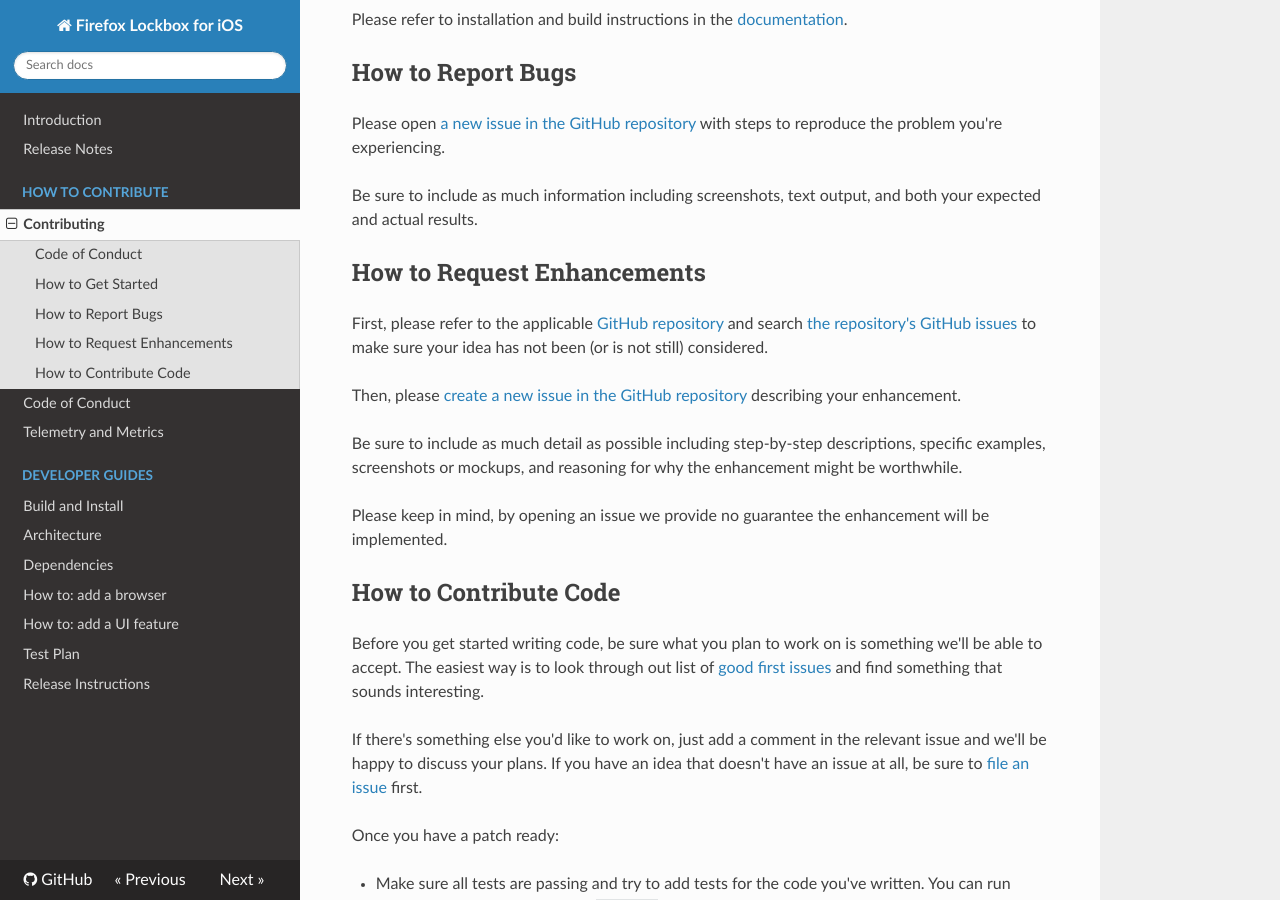
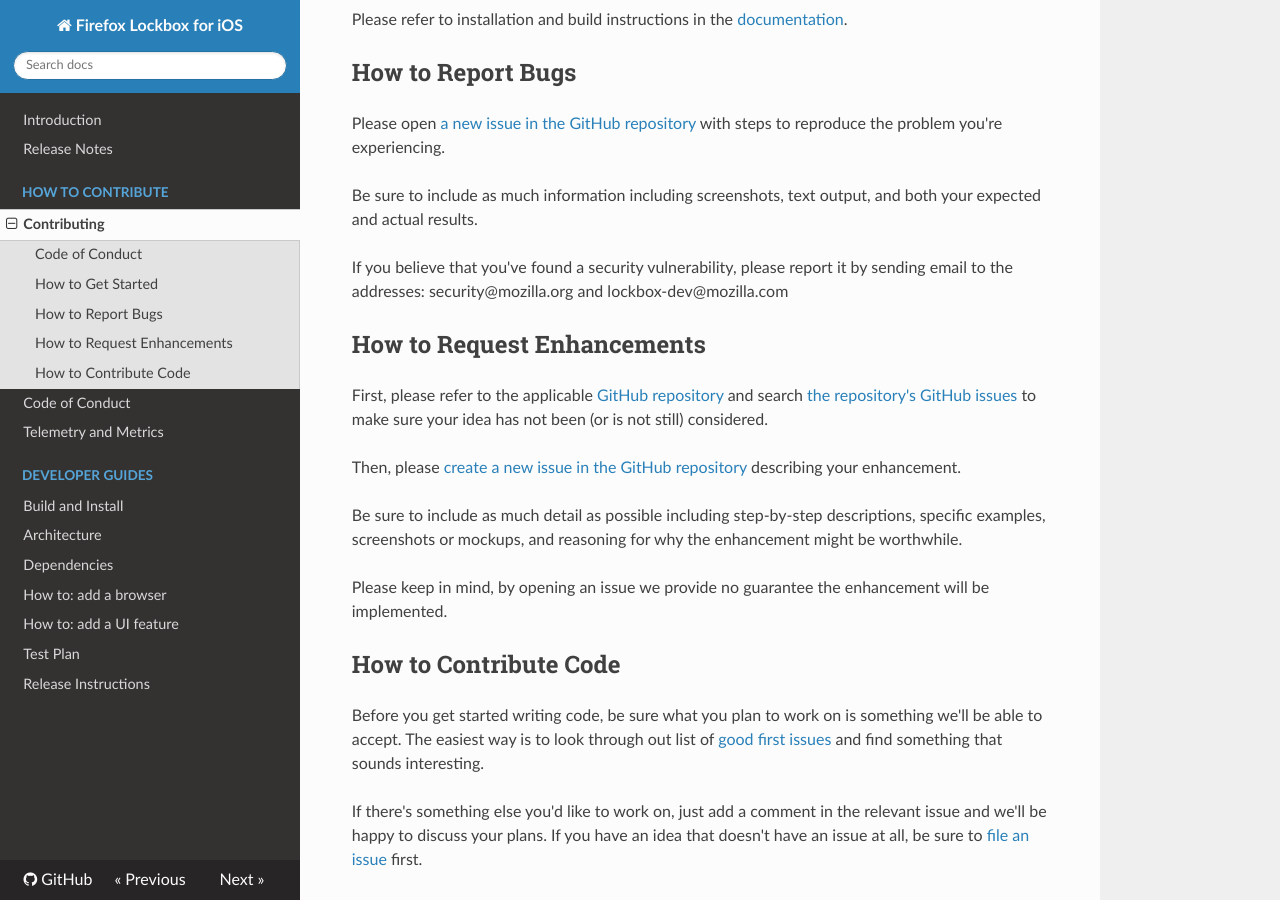
Before and after one commit to mozilla-lockwise/lockwise-ios, an MkDocs documentation site: the page built from docs/contributing.md, in a window 1280 px wide and 900 px high, scrolled down 432 px. Built offline with MkDocs 1.6.1, drawn with Linux system fonts in a browser that asks for light colours; nearby versions of some CDN libraries.

Commit message:
add security vulnerability disclosure information
fixes #669

```diff
--- a/docs/contributing.md
+++ b/docs/contributing.md
@@ -17,6 +17,8 @@
 Please open [a new issue in the GitHub repository](https://github.com/mozilla-lockbox/lockbox-ios/issues/new) with steps to reproduce the problem you're experiencing.
 
 Be sure to include as much information including screenshots, text output, and both your expected and actual results.
+
+If you believe that you've found a security vulnerability, please report it by sending email to the addresses: security@mozilla.org and lockbox-dev@mozilla.com
 
 ## How to Request Enhancements
 
```
Also changed, not shown: README.md (+4 -0 lines), docs/SECURITY.md (added, +5 -0 lines).
